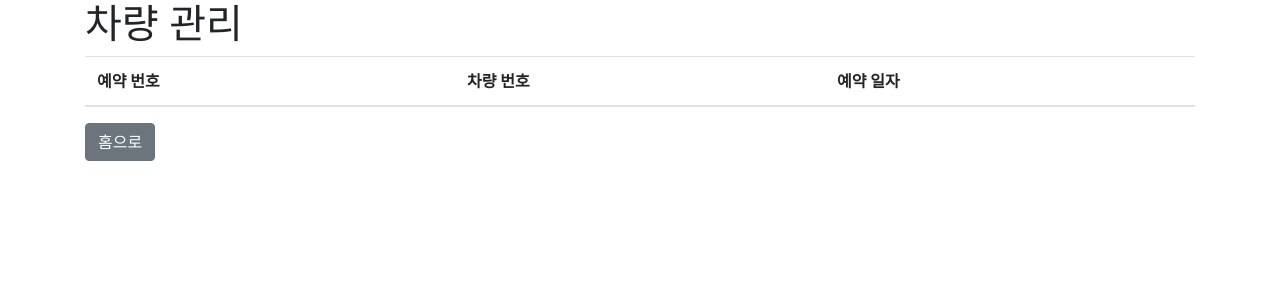
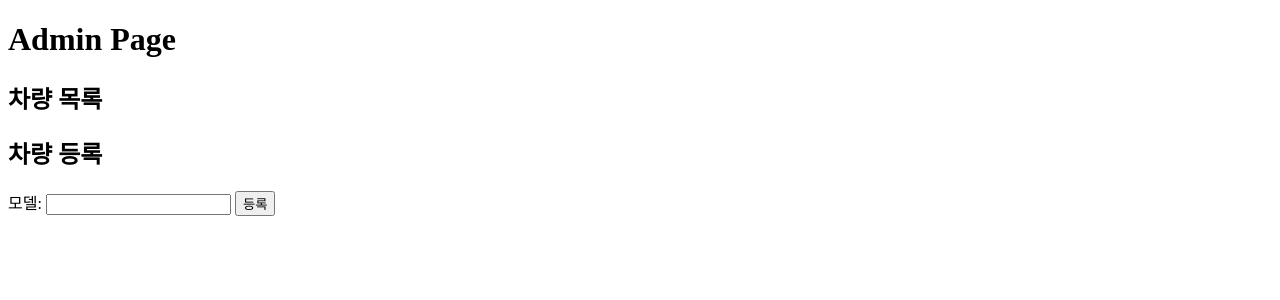
Before and after one commit to mongshot/jbclaim, a Flask app: page /admin in a window 1280 px wide. Shown: the top 300 px of the page. Run offline with Flask 3, Linux system fonts and the light colour scheme; data that the repository does not hold is empty; some libraries are stand-ins or nearby versions.

Commit message:
Update admin.html

```diff
--- a/templates/admin.html
+++ b/templates/admin.html
@@ -2,37 +2,31 @@
 <html lang="en">
 <head>
     <meta charset="UTF-8">
+    <meta http-equiv="X-UA-Compatible" content="IE=edge">
     <meta name="viewport" content="width=device-width, initial-scale=1.0">
-    <title>차량 관리</title>
-    <!-- 부트스트랩 CSS를 사용하거나 원하는 스타일 시트를 링크할 수 있습니다. -->
-    <link rel="stylesheet" href="https://stackpath.bootstrapcdn.com/bootstrap/4.5.2/css/bootstrap.min.css">
+    <title>Admin Page</title>
 </head>
 <body>
-    <div class="container">
-        <h1>차량 관리</h1>
+    <h1>Admin Page</h1>
 
-        <!-- 예약 내역 테이블 -->
-        <table class="table table-striped">
-            <thead>
-                <tr>
-                    <th>예약 번호</th>
-                    <th>차량 번호</th>
-                    <th>예약 일자</th>
-                </tr>
-            </thead>
-            <tbody>
-                <!-- 예약 정보를 반복적으로 출력 -->
-                {% for reservation in reservations %}
-                <tr>
-                    <td>{{ reservation.reservation_number }}</td>
-                    <td>{{ reservation.car_id }}</td>
-                    <td>{{ reservation.reservation_date }}</td>
-                </tr>
-                {% endfor %}
-            </tbody>
-        </table>
+    <!-- 차량 목록 -->
+    <h2>차량 목록</h2>
+    <ul>
+        {% for car in cars %}
+            <li>
+                {{ car.name }}
+                <a href="{{ url_for('edit_car', car_id=car.id) }}">수정</a>
+                <a href="{{ url_for('delete_car', car_id=car.id) }}">삭제</a>
+            </li>
+        {% endfor %}
+    </ul>
 
-        <a href="{{ url_for('home') }}" class="btn btn-secondary">홈으로</a>
-    </div>
+    <!-- 차량 등록 폼 -->
+    <h2>차량 등록</h2>
+    <form action="{{ url_for('register_car') }}" method="POST">
+        <label for="car_model">모델:</label>
+        <input type="text" id="car_model" name="car_model" required>
+        <button type="submit">등록</button>
+    </form>
 </body>
 </html>
```
